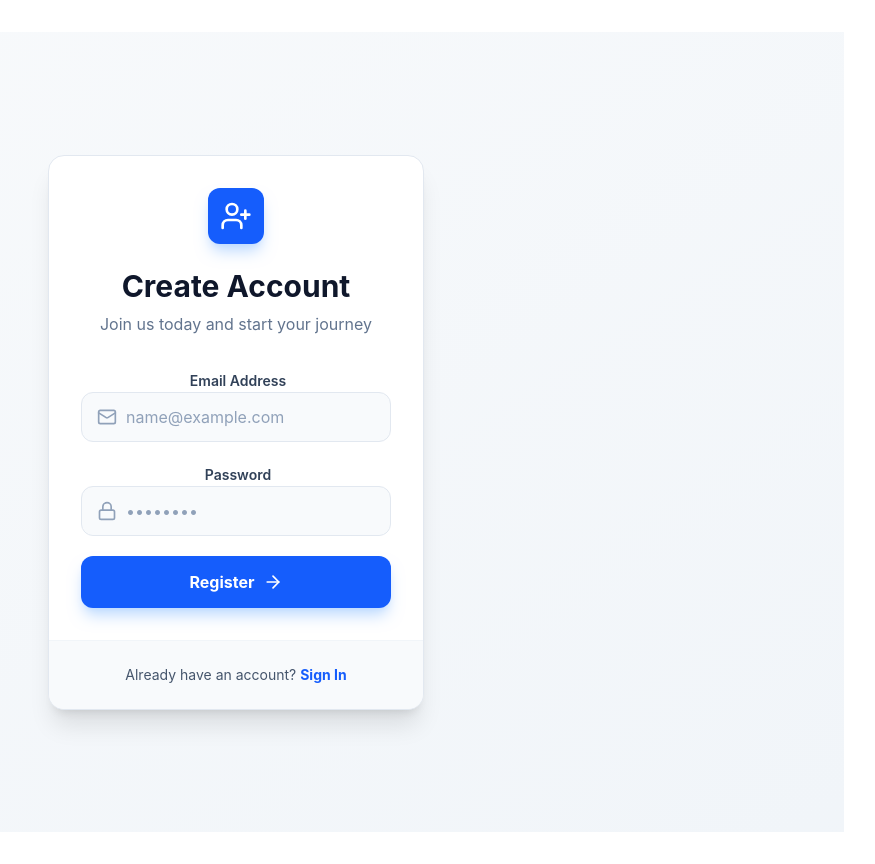
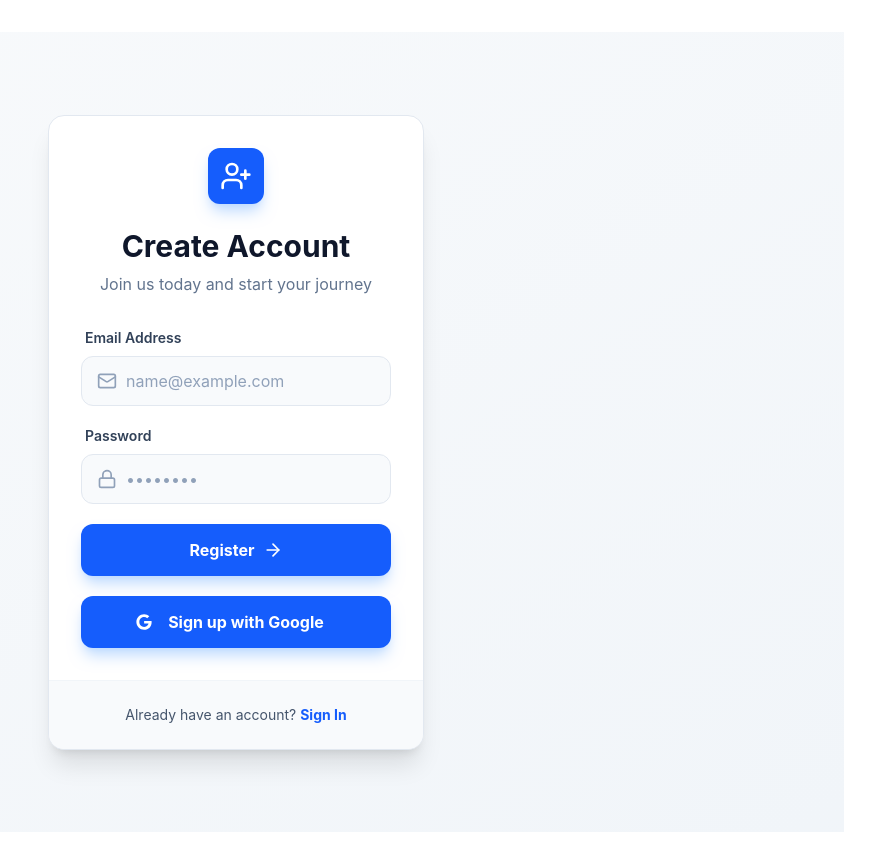
Before and after one commit to chill3215/FinanceTrack, a React (Vite) app in the folder Frontend/: page /register in a window 1280 px wide. Shown: the whole page, without its empty margins (404-1279 px from the left). Built offline with nearby package versions, Linux system fonts and the light colour scheme.

Commit message:
Changed label alignment and added button for Sign up with Google in Register and Login pages

```diff
--- a/Frontend/src/pages/Login.jsx
+++ b/Frontend/src/pages/Login.jsx
@@ -69,9 +69,11 @@ export default function Login({ onLogin }) {
 
                         <div className="space-y-5">
                             <div className="space-y-2">
-                                <label className="text-sm font-semibold text-slate-700 ml-1">
-                                    Email Address
-                                </label>
+                                <div className="flex items-center justify-between ml-1">
+                                    <label className="text-sm font-semibold text-slate-700">
+                                        Email Address
+                                    </label>
+                                </div>
                                 <div className="relative group">
                                     <div className="absolute inset-y-0 left-0 pl-4 flex items-center pointer-events-none text-slate-400 group-focus-within:text-blue-500 transition-colors">
                                         <Mail className="w-5 h-5" />
@@ -91,9 +93,6 @@ export default function Login({ onLogin }) {
                                     <label className="text-sm font-semibold text-slate-700">
                                         Password
                                     </label>
-                                    <button className="text-xs font-bold text-blue-600 hover:text-blue-700 transition-colors">
-                                        Forgot password?
-                                    </button>
                                 </div>
                                 <div className="relative group">
                                     <div className="absolute inset-y-0 left-0 pl-4 flex items-center pointer-events-none text-slate-400 group-focus-within:text-blue-500 transition-colors">
--- a/Frontend/src/pages/Register.jsx
+++ b/Frontend/src/pages/Register.jsx
@@ -68,12 +68,13 @@ export default function Register() {
 
                         <div className="space-y-5">
                             <div className="space-y-2">
-                                <label className="text-sm font-semibold text-slate-700 ml-1">
+                                <label className="flex text-sm font-semibold text-slate-700 ml-1">
                                     Email Address
                                 </label>
                                 <div className="relative group">
-                                    <div className="absolute inset-y-0 left-0 pl-4 flex items-center pointer-events-none text-slate-400 group-focus-within:text-blue-500 transition-colors">
-                                        <Mail className="w-5 h-5" />
+                                    <div
+                                        className="absolute inset-y-0 left-0 pl-4 flex items-center pointer-events-none text-slate-400 group-focus-within:text-blue-500 transition-colors">
+                                        <Mail className="w-5 h-5"/>
                                     </div>
                                     <input
                                         type="email"
@@ -86,12 +87,13 @@ export default function Register() {
                             </div>
 
                             <div className="space-y-2">
-                                <label className="text-sm font-semibold text-slate-700 ml-1">
+                                <label className="flex text-sm font-semibold text-slate-700 ml-1">
                                     Password
                                 </label>
                                 <div className="relative group">
-                                    <div className="absolute inset-y-0 left-0 pl-4 flex items-center pointer-events-none text-slate-400 group-focus-within:text-blue-500 transition-colors">
-                                        <Lock className="w-5 h-5" />
+                                    <div
+                                        className="absolute inset-y-0 left-0 pl-4 flex items-center pointer-events-none text-slate-400 group-focus-within:text-blue-500 transition-colors">
+                                        <Lock className="w-5 h-5"/>
                                     </div>
                                     <input
                                         type="password"
@@ -109,14 +111,27 @@ export default function Register() {
                                 className="w-full bg-blue-600 hover:bg-blue-700 disabled:bg-blue-400 text-white font-bold py-3.5 rounded-xl shadow-lg shadow-blue-200 transition-all active:scale-[0.98] flex items-center justify-center gap-2 group mt-2"
                             >
                                 {loading ? (
-                                    <Loader2 className="w-5 h-5 animate-spin" />
+                                    <Loader2 className="w-5 h-5 animate-spin"/>
                                 ) : (
                                     <>
                                         Register
-                                        <ArrowRight className="w-5 h-5 group-hover:translate-x-1 transition-transform" />
+                                        <ArrowRight className="w-5 h-5 group-hover:translate-x-1 transition-transform"/>
                                     </>
                                 )}
                             </button>
+                            <div className="px-6 sm:px-0 max-w-sm">
+                                <button type="button"
+                                        className="w-full bg-blue-600 hover:bg-blue-700 disabled:bg-blue-400 text-white font-bold py-3.5 rounded-xl shadow-lg shadow-blue-200 transition-all active:scale-[0.98] flex items-center justify-center gap-2 group mt-2">
+                                    <svg className="mr-2 -ml-1 w-4 h-4" aria-hidden="true" focusable="false"
+                                         data-prefix="fab" data-icon="google" role="img"
+                                         xmlns="http://www.w3.org/2000/svg" viewBox="0 0 488 512">
+                                        <path fill="currentColor"
+                                              d="M488 261.8C488 403.3 391.1 504 248 504 110.8 504 0 393.2 0 256S110.8 8 248 8c66.8 0 123 24.5 166.3 64.9l-67.5 64.9C258.5 52.6 94.3 116.6 94.3 256c0 86.5 69.1 156.6 153.7 156.6 98.2 0 135-70.4 140.8-106.9H248v-85.3h236.1c2.3 12.7 3.9 24.9 3.9 41.4z"></path>
+                                    </svg>
+                                    Sign up with Google
+                                    <div></div>
+                                </button>
+                            </div>
                         </div>
                     </div>
 
```
